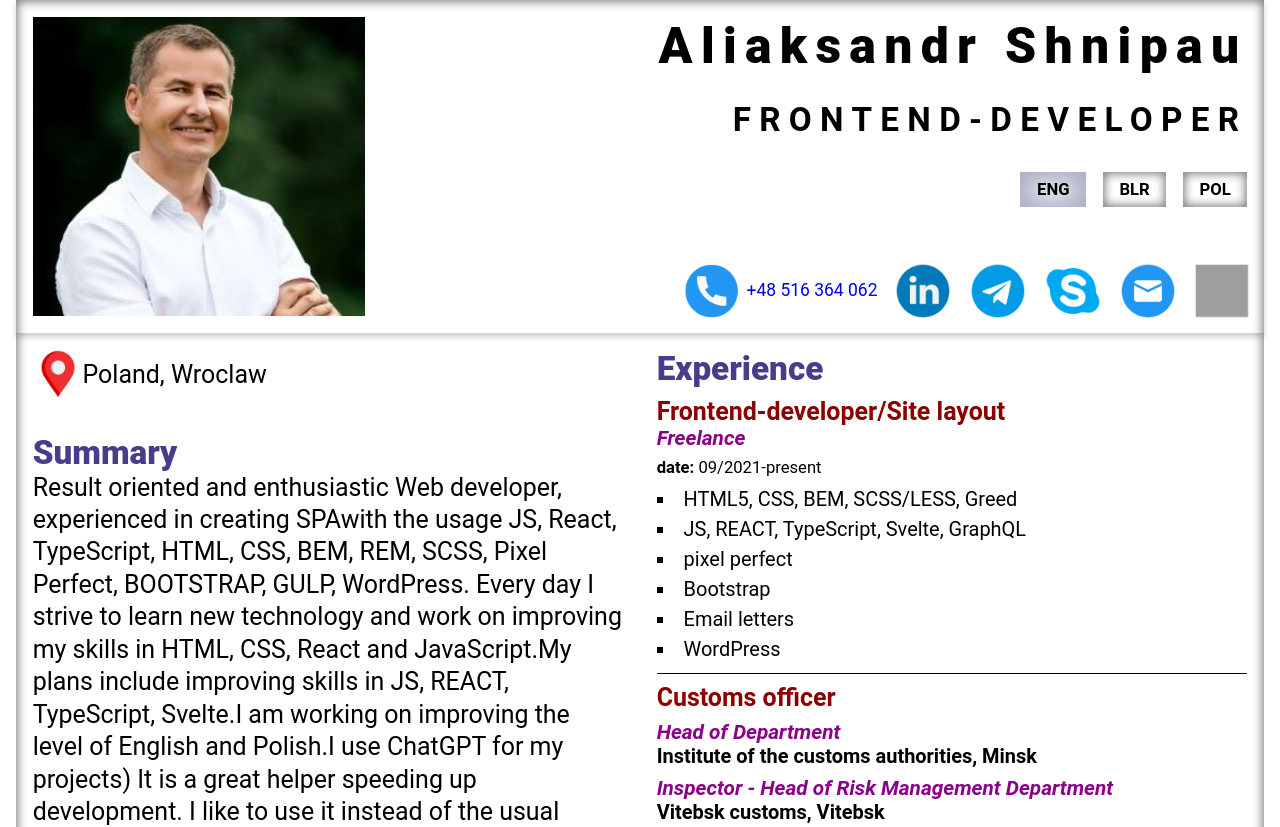
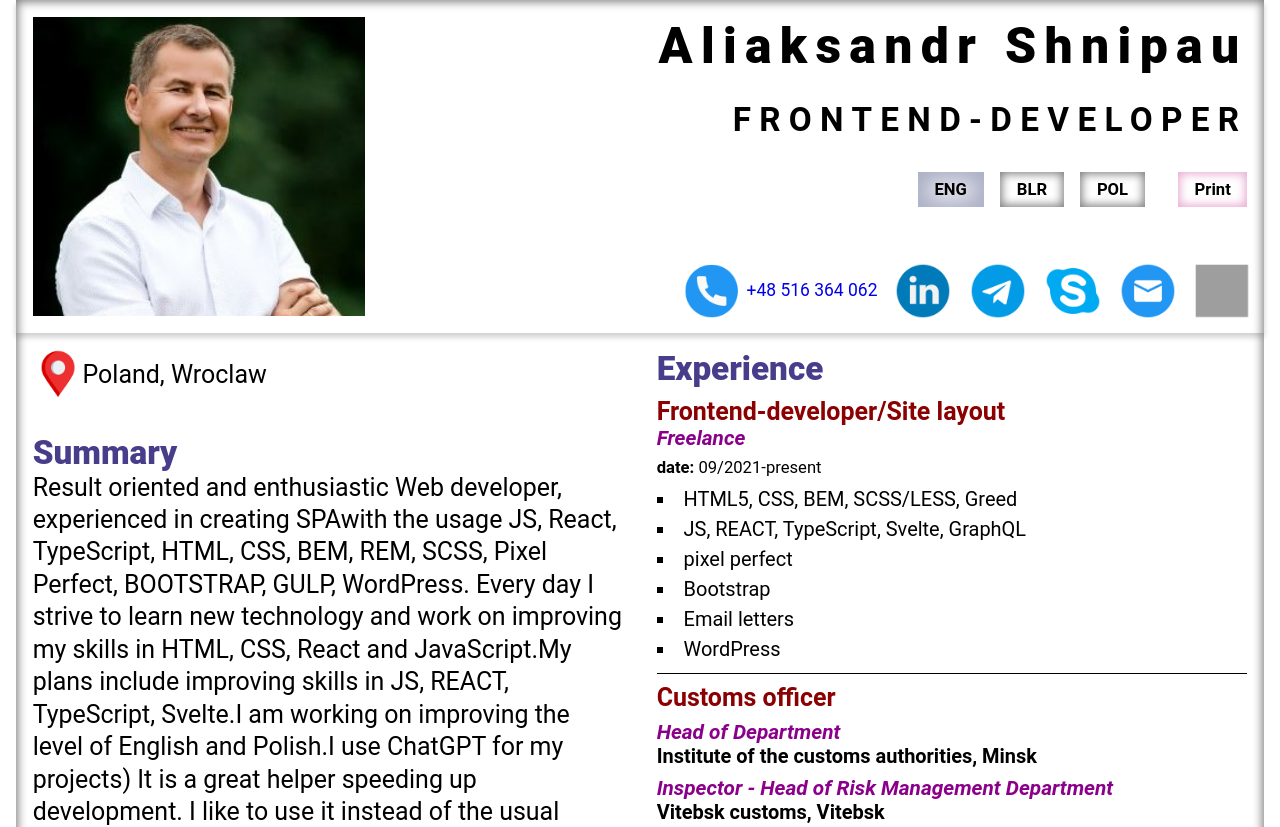
Before and after one commit to AlexandrShnipov/CV, a React (Create React App) app: page / in a window 1280 px wide. Shown: the top 827 px of the page. Built offline with nearby package versions, Linux system fonts and the light colour scheme; grey boxes are pictures that could not be loaded.

Commit message:
changed button for print

```diff
--- a/src/App.js
+++ b/src/App.js
@@ -8,6 +8,8 @@ import {Education} from './education/Education';
 import {stateEng} from './state/stateEng';
 import {stateBy} from './state/stateBy';
 import {statePl} from './state/statePl';
+import PrintButton from './buttonForPrint/ButtonForPrint';
+import ButtonForPrint from './buttonForPrint/ButtonForPrint';
 
 const App = () => {
 
@@ -68,7 +70,9 @@ const App = () => {
               : s.changeLanguageButton}
                     onClick={makePoland}>POL
             </button>
+            <ButtonForPrint/>
           </div>
+
           <Contacts/>
         </div>
 
--- a/src/App.module.css
+++ b/src/App.module.css
@@ -61,6 +61,7 @@
 
 .changeLanguageButtonBlock {
     display: flex;
+    flex-wrap: wrap;
     gap: 1rem;
     align-self: end;
     margin-bottom: auto;
--- /dev/null
+++ b/src/buttonForPrint/ButtonForPrint.jsx
@@ -0,0 +1,14 @@
+import React from 'react';
+import s from './ButtonForPrint.module.css'
+
+const ButtonForPrint = () => {
+  const handlePrint = () => {
+    window.print();
+  }
+
+  return (
+    <button className={s.button} onClick={handlePrint}>Print</button>
+  );
+}
+
+export default ButtonForPrint;
--- /dev/null
+++ b/src/buttonForPrint/ButtonForPrint.module.css
@@ -0,0 +1,20 @@
+.button {
+    padding: .5rem 1rem;
+    background: transparent;
+    box-shadow: inset 0 0 10px 2px rgb(209 87 165 / 50%);
+    border: none;
+    font-weight: 700;
+    transition: all .5s linear;
+    margin-left: 1rem;
+}
+
+.button:hover {
+    box-shadow: inset 0px 1px 20px 10px rgb(209 87 165 / 50%);
+}
+
+@media  screen and (max-width: 437px) {
+    .button{
+        display: none
+    }
+
+}
```
